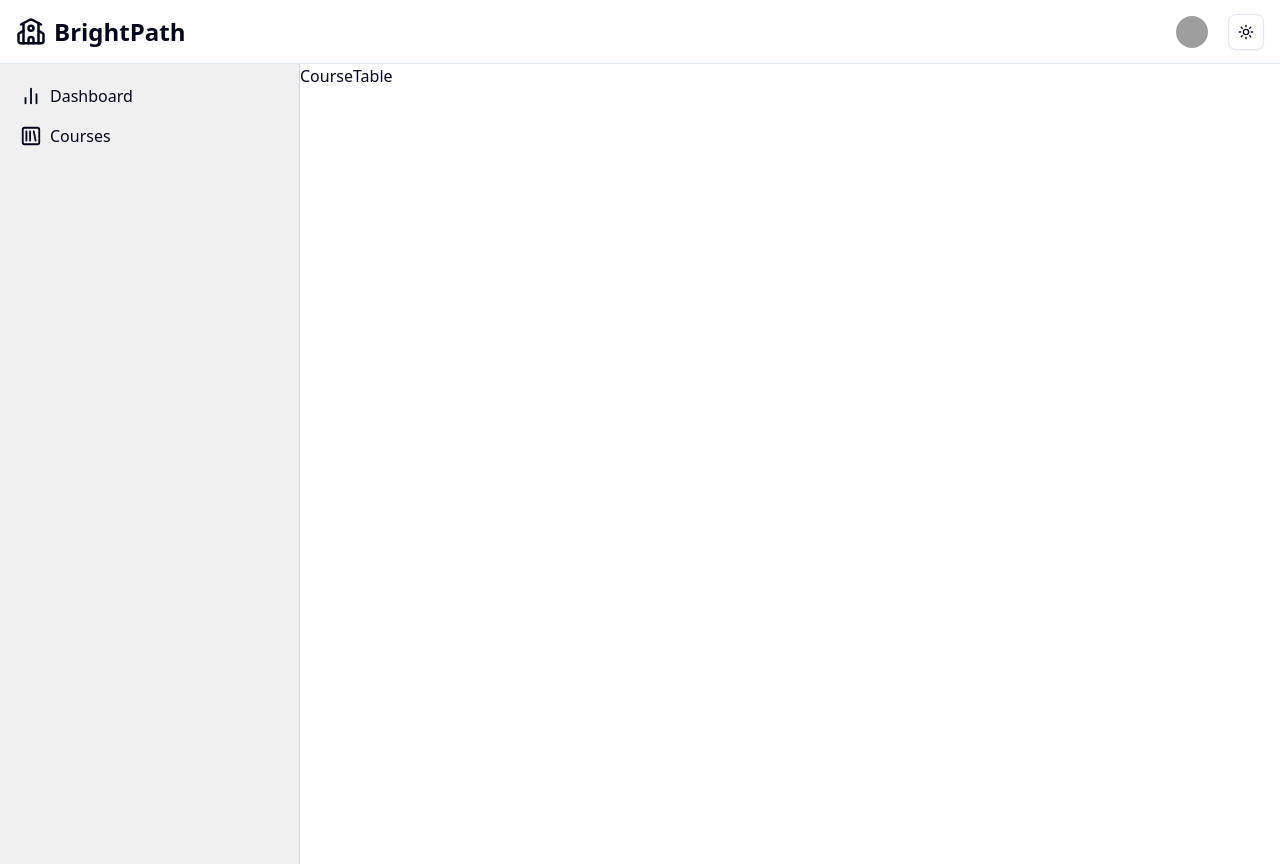
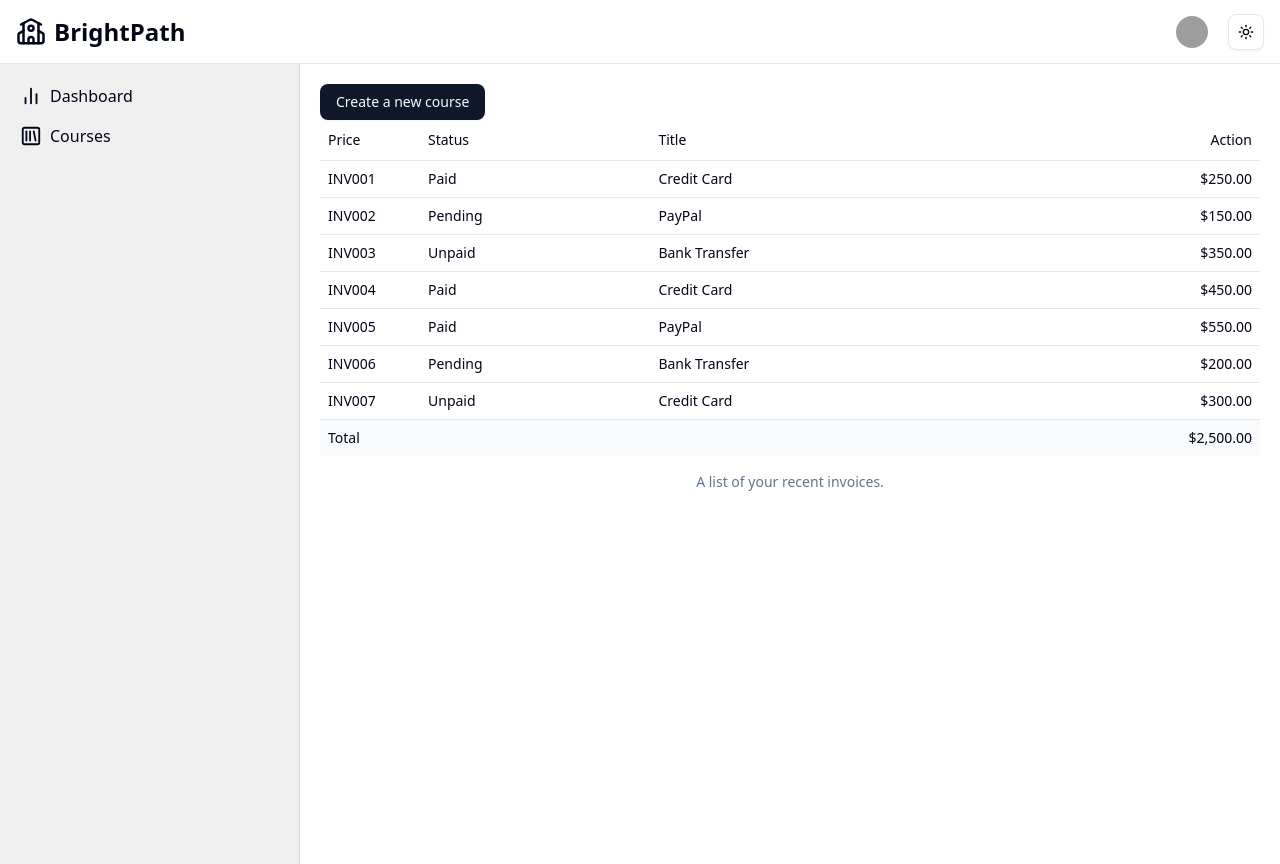
Before and after one commit to Mit2005-stack/SkillXpert, a React (Vite) app in the folder client/: page /admin/courses in a window 1280 px wide. Built offline with nearby package versions, Linux system fonts and the light colour scheme; grey boxes are pictures that could not be loaded.

Commit message:
coursetable improved

```diff
--- /dev/null
+++ b/client/src/components/ui/table.jsx
@@ -0,0 +1,121 @@
+import * as React from "react"
+
+import { cn } from "@/lib/utils"
+
+function Table({
+  className,
+  ...props
+}) {
+  return (
+    <div data-slot="table-container" className="relative w-full overflow-x-auto">
+      <table
+        data-slot="table"
+        className={cn("w-full caption-bottom text-sm", className)}
+        {...props} />
+    </div>
+  );
+}
+
+function TableHeader({
+  className,
+  ...props
+}) {
+  return (
+    <thead
+      data-slot="table-header"
+      className={cn("[&_tr]:border-b", className)}
+      {...props} />
+  );
+}
+
+function TableBody({
+  className,
+  ...props
+}) {
+  return (
+    <tbody
+      data-slot="table-body"
+      className={cn("[&_tr:last-child]:border-0", className)}
+      {...props} />
+  );
+}
+
+function TableFooter({
+  className,
+  ...props
+}) {
+  return (
+    <tfoot
+      data-slot="table-footer"
+      className={cn("bg-muted/50 border-t font-medium [&>tr]:last:border-b-0", className)}
+      {...props} />
+  );
+}
+
+function TableRow({
+  className,
+  ...props
+}) {
+  return (
+    <tr
+      data-slot="table-row"
+      className={cn(
+        "hover:bg-muted/50 data-[state=selected]:bg-muted border-b transition-colors",
+        className
+      )}
+      {...props} />
+  );
+}
+
+function TableHead({
+  className,
+  ...props
+}) {
+  return (
+    <th
+      data-slot="table-head"
+      className={cn(
+        "text-foreground h-10 px-2 text-left align-middle font-medium whitespace-nowrap [&:has([role=checkbox])]:pr-0 [&>[role=checkbox]]:translate-y-[2px]",
+        className
+      )}
+      {...props} />
+  );
+}
+
+function TableCell({
+  className,
+  ...props
+}) {
+  return (
+    <td
+      data-slot="table-cell"
+      className={cn(
+        "p-2 align-middle whitespace-nowrap [&:has([role=checkbox])]:pr-0 [&>[role=checkbox]]:translate-y-[2px]",
+        className
+      )}
+      {...props} />
+  );
+}
+
+function TableCaption({
+  className,
+  ...props
+}) {
+  return (
+    <caption
+      data-slot="table-caption"
+      className={cn("text-muted-foreground mt-4 text-sm", className)}
+      {...props} />
+  );
+}
+
+export {
+  Table,
+  TableHeader,
+  TableBody,
+  TableFooter,
+  TableHead,
+  TableRow,
+  TableCell,
+  TableCaption,
+}
--- a/client/src/pages/admin/Sidebar.jsx
+++ b/client/src/pages/admin/Sidebar.jsx
@@ -18,7 +18,7 @@
         </div>
 
       </div>
-      <div>
+      <div className='flex-1 p-5'>
         <Outlet />
       </div>
     </div>
--- a/client/src/pages/admin/course/CourseTable.jsx
+++ b/client/src/pages/admin/course/CourseTable.jsx
@@ -1,8 +1,101 @@
+import { Button } from '@/components/ui/button'
 import React from 'react'
+import {
+  Table,
+  TableBody,
+  TableCaption,
+  TableCell,
+  TableFooter,
+  TableHead,
+  TableHeader,
+  TableRow,
+} from "@/components/ui/table"
+
+
+
+
+const invoices = [
+  {
+    invoice: "INV001",
+    paymentStatus: "Paid",
+    totalAmount: "$250.00",
+    paymentMethod: "Credit Card",
+  },
+  {
+    invoice: "INV002",
+    paymentStatus: "Pending",
+    totalAmount: "$150.00",
+    paymentMethod: "PayPal",
+  },
+  {
+    invoice: "INV003",
+    paymentStatus: "Unpaid",
+    totalAmount: "$350.00",
+    paymentMethod: "Bank Transfer",
+  },
+  {
+    invoice: "INV004",
+    paymentStatus: "Paid",
+    totalAmount: "$450.00",
+    paymentMethod: "Credit Card",
+  },
+  {
+    invoice: "INV005",
+    paymentStatus: "Paid",
+    totalAmount: "$550.00",
+    paymentMethod: "PayPal",
+  },
+  {
+    invoice: "INV006",
+    paymentStatus: "Pending",
+    totalAmount: "$200.00",
+    paymentMethod: "Bank Transfer",
+  },
+  {
+    invoice: "INV007",
+    paymentStatus: "Unpaid",
+    totalAmount: "$300.00",
+    paymentMethod: "Credit Card",
+  },
+]
+
+
 
 const CourseTable = () => {
   return (
-    <div>CourseTable</div>
+    <div>
+      <Button>Create a new course</Button>
+
+      <Table>
+        <TableCaption>A list of your recent invoices.</TableCaption>
+        <TableHeader>
+          <TableRow>
+            <TableHead className="w-[100px]">Price</TableHead>
+            <TableHead>Status</TableHead>
+            <TableHead>Title</TableHead>
+            <TableHead className="text-right">Action</TableHead>
+          </TableRow>
+        </TableHeader>
+        <TableBody>
+          {invoices.map((invoice) => (
+            <TableRow key={invoice.invoice}>
+              <TableCell className="font-medium">{invoice.invoice}</TableCell>
+              <TableCell>{invoice.paymentStatus}</TableCell>
+              <TableCell>{invoice.paymentMethod}</TableCell>
+              <TableCell className="text-right">{invoice.totalAmount}</TableCell>
+            </TableRow>
+          ))}
+        </TableBody>
+        <TableFooter>
+          <TableRow>
+            <TableCell colSpan={3}>Total</TableCell>
+            <TableCell className="text-right">$2,500.00</TableCell>
+          </TableRow>
+        </TableFooter>
+      </Table>
+
+
+    </div>
   )
 }
 
--- a/client/src/pages/student/Courses.jsx
+++ b/client/src/pages/student/Courses.jsx
@@ -19,7 +19,7 @@
                                 <CourseSkeleton key={index} />
                             ))
                         ) : (
-                            courses.map((course,index)=><Course key={index}/>)
+                            courses.map((course, index) => <Course key={index} />)
                         )
                     }
                 </div>
```
